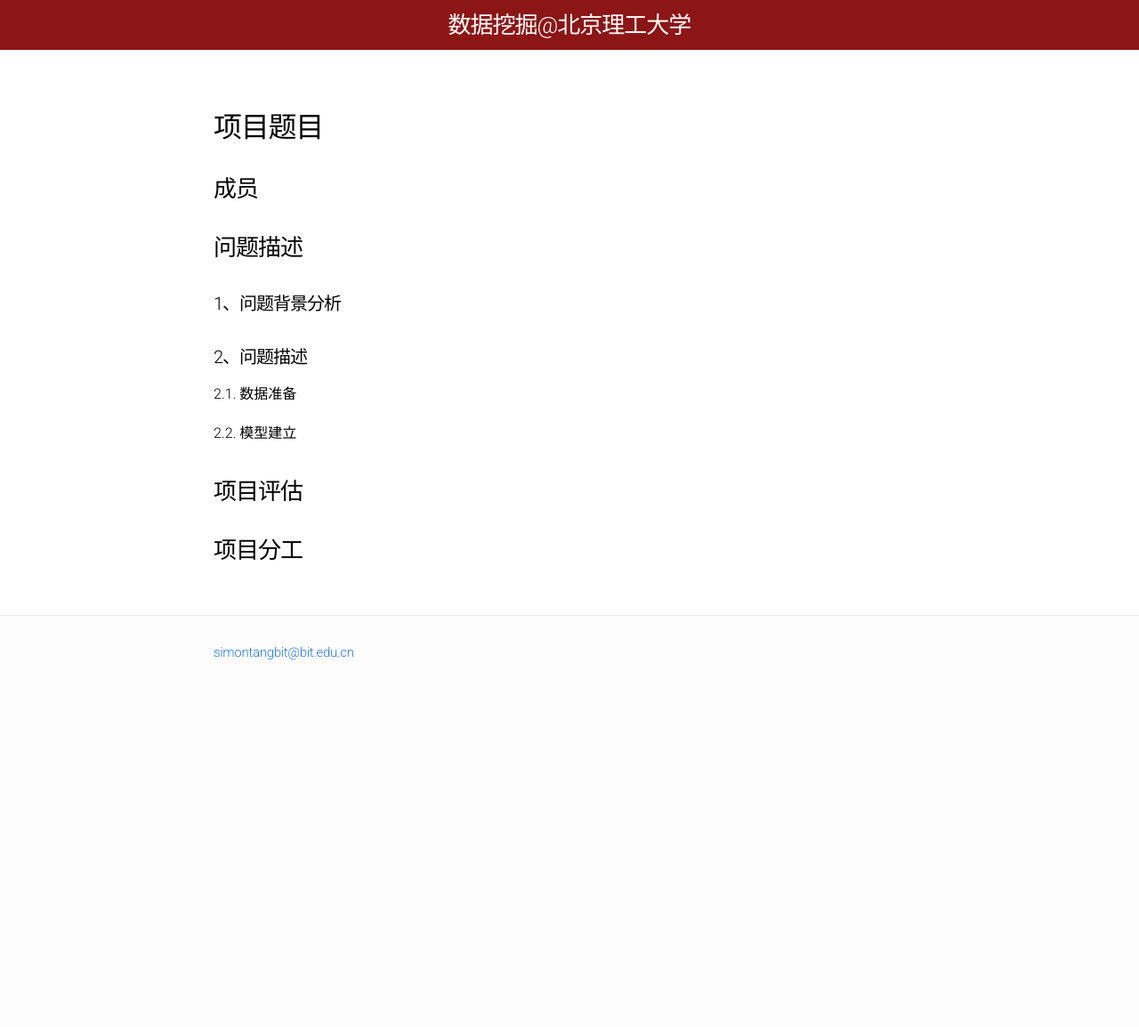
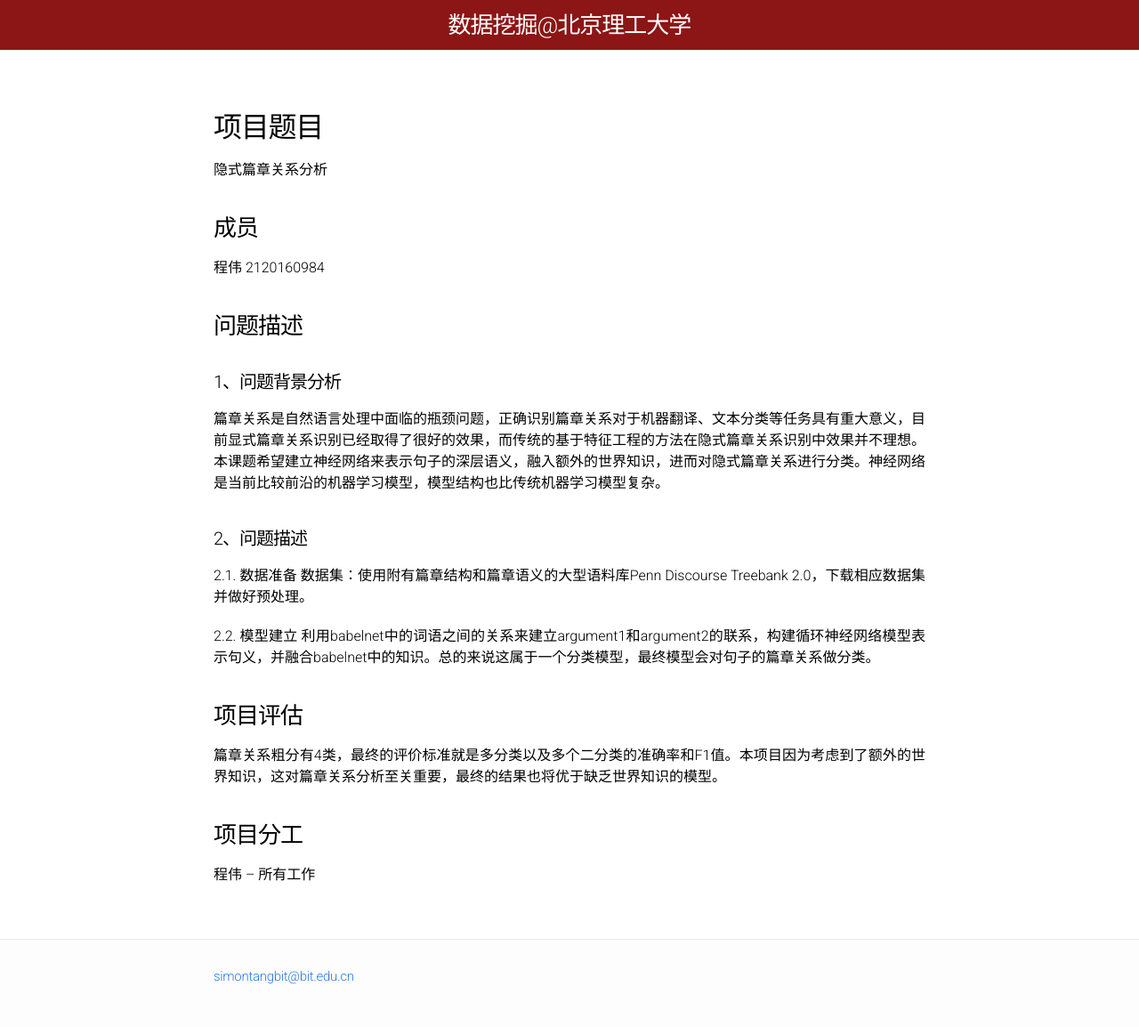
Before and after one commit to BITDM/bitdm.github.io, a Jekyll site: the page built from 2018/projects/P10/proposal.md, in a window 1280 px wide. Shown: the whole page at 89% size. Built offline with Jekyll 4.4.1, drawn with Linux system fonts in a browser that asks for light colours; our own code applies the rules of GitHub Pages for plain Markdown files; before the commit the page ends 900 px from its top, so only the background shows below that.

Commit message:
提交proposal
提交proposal，具体内容请见proposal.md

```diff
--- a/2018/projects/P10/proposal.md
+++ b/2018/projects/P10/proposal.md
@@ -5,19 +5,26 @@ permalink: /2018/projects/p10/proposal/
 ---
 
 ## 项目题目
+隐式篇章关系分析
 
 ### 成员
+程伟 2120160984
 
 ### 问题描述
 
 #### 1、问题背景分析
+篇章关系是自然语言处理中面临的瓶颈问题，正确识别篇章关系对于机器翻译、文本分类等任务具有重大意义，目前显式篇章关系识别已经取得了很好的效果，而传统的基于特征工程的方法在隐式篇章关系识别中效果并不理想。本课题希望建立神经网络来表示句子的深层语义，融入额外的世界知识，进而对隐式篇章关系进行分类。神经网络是当前比较前沿的机器学习模型，模型结构也比传统机器学习模型复杂。
 
 #### 2、问题描述
 
 2.1. 数据准备
+数据集：使用附有篇章结构和篇章语义的大型语料库Penn Discourse Treebank 2.0，下载相应数据集并做好预处理。
 
 2.2. 模型建立
+利用babelnet中的词语之间的关系来建立argument1和argument2的联系，构建循环神经网络模型表示句义，并融合babelnet中的知识。总的来说这属于一个分类模型，最终模型会对句子的篇章关系做分类。
 
 ### 项目评估
+篇章关系粗分有4类，最终的评价标准就是多分类以及多个二分类的准确率和F1值。本项目因为考虑到了额外的世界知识，这对篇章关系分析至关重要，最终的结果也将优于缺乏世界知识的模型。
 
 ### 项目分工
+程伟 -- 所有工作
```
